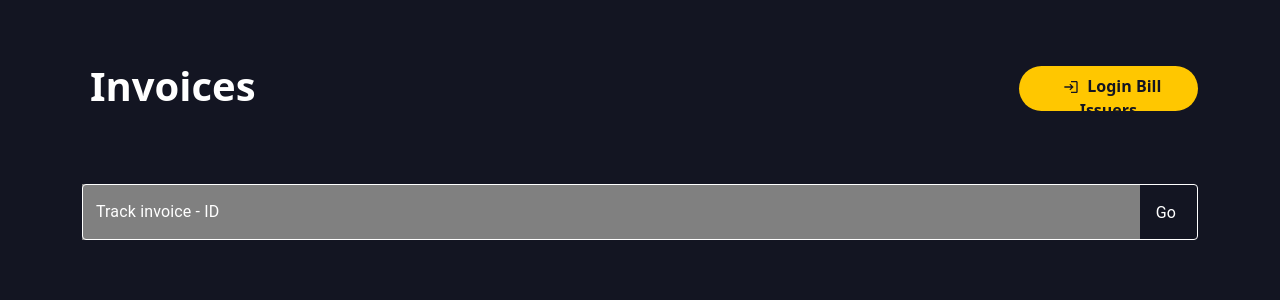
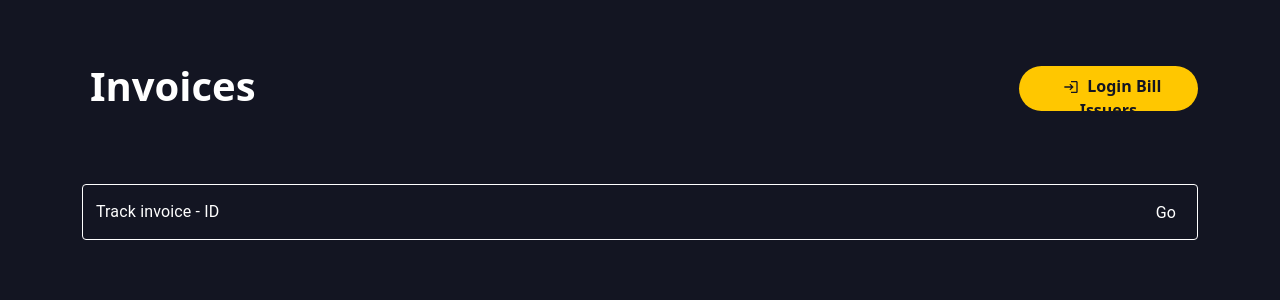
Before and after one commit to xxrunexx/CapstoneProject, a React (Create React App) app: page / in a window 1280 px wide. Shown: the top 300 px of the page. Built offline with nearby package versions, Linux system fonts and the light colour scheme.

Commit message:
delete-background

```diff
--- a/src/components/Search/Search.jsx
+++ b/src/components/Search/Search.jsx
@@ -21,7 +21,6 @@ const useStyles = makeStyles({
     },
     "& .MuiOutlinedInput-input": {
       color: "white",
-      backgroundColor: "gray"
     },
     "&:hover .MuiOutlinedInput-input": {
       color: "white"
```
